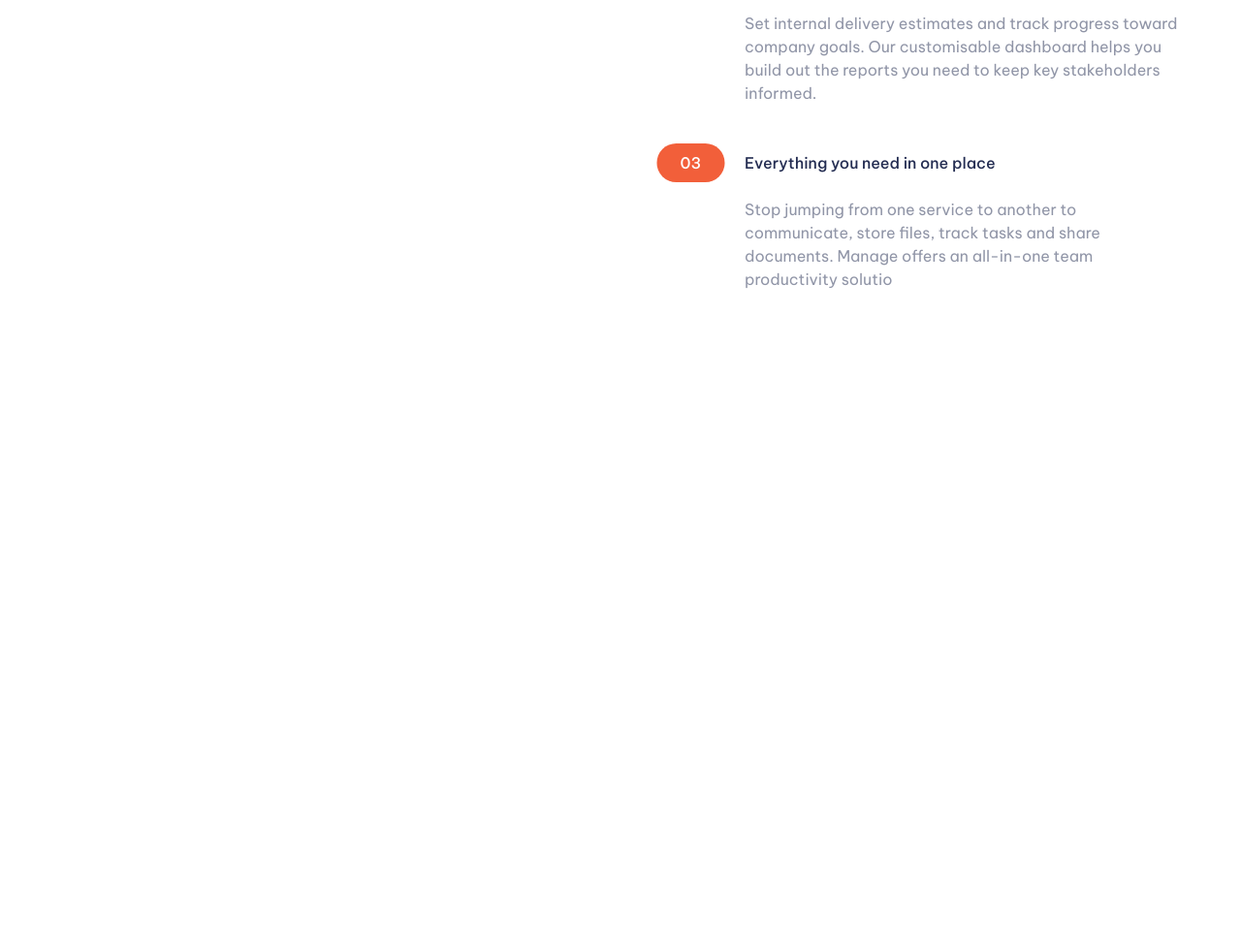
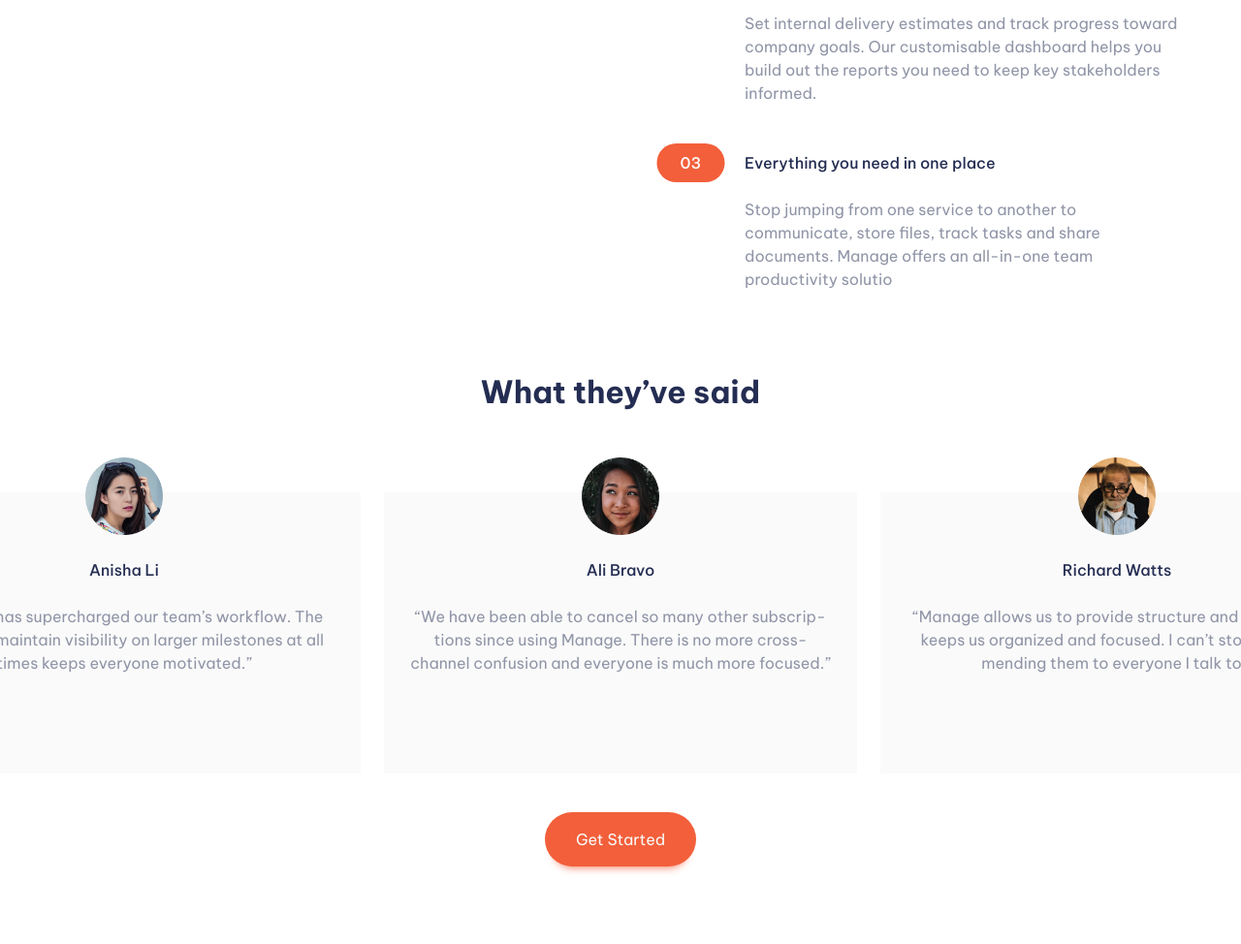
Before and after one commit to Divine-hash/manage-landing-page, a website built with webpack: page src/template.html in a window 1280 px wide. Shown: the part 1099-2073 px from the top of the page at 97% size. Before the commit the page ends 1399 px from the top, so only its background shows below. Built offline with nearby package versions, Linux system fonts and the light colour scheme.

Commit message:
implement testimonial section swiper

```diff
--- a/package.json
+++ b/package.json
@@ -20,5 +20,8 @@
     "webpack-cli": "^6.0.1",
     "webpack-dev-server": "^5.2.0",
     "webpack-merge": "^6.0.1"
+  },
+  "dependencies": {
+    "swiper": "^11.2.6"
   }
 }
--- a/src/css/styles.css
+++ b/src/css/styles.css
@@ -52,6 +52,7 @@
 
   /* font-size */
   --fs-300: calc(40rem / 16);
+  --fs-200: calc(32rem / 16);
 }
 
 @media screen and (min-width: 70em) {
@@ -437,7 +438,7 @@ h1 {
 }
 
 .about h2 {
-  font-size: calc(32rem / 16);
+  font-size: var(--fs-200);
   margin-bottom: 1rem;
 }
 
@@ -513,3 +514,80 @@ h1 {
     gap: calc(256rem / 16);
   }
 }
+
+
+
+
+
+/*
+=============================================
+  TESTIMONIALS
+=============================================
+*/
+
+.testimonial {
+  padding: calc(80rem / 16) 0;
+}
+
+.testimonial h2 {
+  color: var(--clr-blue-200);
+  font-size: var(--fs-200);
+  text-align: center;
+}
+
+.testimonial__cta {
+  width: 100%;
+  display: flex;
+  justify-content: center;
+  padding-top: calc(40rem / 16);
+}
+
+.swiper-slide {
+  padding: 80px 24px 50px;
+}
+
+.swiper .swiper-pagination-bullet {
+  background-color: transparent;
+  border: 1px solid var(--clr-red-300);
+  opacity: 1;
+}
+
+.swiper .swiper-pagination-bullet-active {
+  background-color: var(--clr-red-300);
+}
+
+.card {
+  background-color: var(--clr-red-100);
+  display: flex;
+  flex-direction: column;
+  align-items: center;
+  gap: calc(24rem / 16);
+  padding: calc(24rem / 16);
+  height: 290px;
+}
+
+.card__avatar {
+  width: 80px;
+  height: 80px;
+  margin-top: -60px;
+}
+
+.card__name {
+  font-weight: 500;
+  color: var(--clr-blue-200);
+  font-size: 1rem;
+}
+
+.card__testimony {
+  text-align: center;
+}
+
+@media screen and (min-width: 50em) {
+  .swiper-slide {
+    padding: 80px 12px 0;
+  }
+
+  .swiper-pagination {
+    display: none;
+  }
+}
--- a/src/js/app.js
+++ b/src/js/app.js
@@ -1,6 +1,26 @@
 import '../css/styles.css';
+import {initializeMenu} from './modules/menu';
 
-import {initializeMenu} from './modules/menu';
+// import Swiper bundle with all modules installed
+import Swiper from 'swiper/bundle';
+
+// import styles bundle
+import 'swiper/css/bundle';
 
 const menuBtn = document.querySelector('[data-id="menu-btn"]');
 initializeMenu(menuBtn);
+
+new Swiper('.swiper', {
+  pagination: {
+    el: '.swiper-pagination',
+    clickable: true,
+  },
+  loop: true,
+  slidesPerView: 1,
+  centeredSlides: true,
+  breakpoints: {
+    800: {
+      slidesPerView: 2.5,
+    }
+  }
+});
--- a/src/template.html
+++ b/src/template.html
@@ -67,6 +67,7 @@
       </div>
     </section>
  </div>
+
  <section class="about">
   <div class="about__container container">
     <div class="about__intro">
@@ -102,42 +103,70 @@
   </div>
  </section>
 
+ <section class="testimonial">
+    <h2>What they’ve said</h2>
+
+    <div class="swiper">
+      <div class="swiper-wrapper">
+        <div class="swiper-slide">
+          <div class="card">
+            <div class="card__avatar">
+              <img src="./assets/images/avatar-ali.png" alt="">
+            </div>
+            <h3 class="card__name">Ali Bravo</h3>
+            <p class="card__testimony">
+              “We have been able to cancel so many other subscriptions since using Manage. There is no more cross-channel confusion and everyone is much
+              more focused.”
+            </p>
+          </div>
+        </div>
+        <div class="swiper-slide">
+          <div class="card">
+            <div class="card__avatar">
+              <img src="./assets/images/avatar-richard.png" alt="">
+            </div>
+            <h3 class="card__name">Richard Watts</h3>
+            <p class="card__testimony">
+              “Manage allows us to provide structure and process. It keeps us organized
+              and focused. I can’t stop recommending them to everyone I talk to!”
+            </p>
+          </div>
+        </div>
+        <div class="swiper-slide">
+          <div class="card">
+            <div class="card__avatar">
+              <img src="./assets/images/avatar-shanai.png" alt="">
+            </div>
+            <h3 class="card__name">Shanai Gough</h3>
+            <p class="card__testimony">
+              “Their software allows us to track, manage and collaborate on our projects
+              from anywhere. It keeps the whole team in-sync without being intrusive.”
+            </p>
+          </div>
+        </div>
+        <div class="swiper-slide">
+          <div class="card">
+            <div class="card__avatar">
+              <img src="./assets/images/avatar-anisha.png" alt="">
+            </div>
+            <h3 class="card__name">Anisha Li</h3>
+            <p class="card__testimony">
+              “Manage has supercharged our team’s workflow. The ability to maintain
+              visibility on larger milestones at all times keeps everyone motivated.”
+            </p>
+          </div>
+        </div>
+      </div>
+
+      <div class="swiper-pagination"></div>
+    </div>
+
+    <div class="testimonial__cta">
+      <a href="#" class="cta-btn d-block">Get Started</a>
+    </div>
+ </section>
+
   <!--
-
-
-
-
-
-  01
-
-
-
-  02
-
-
-
-  03
-  n.
-
-  What they’ve said
-
-  Anisha Li
-  “Manage has supercharged our team’s workflow. The ability to maintain
-  visibility on larger milestones at all times keeps everyone motivated.”
-
-  Ali Bravo
-  “We have been able to cancel so many other subscriptions since using
-  Manage. There is no more cross-channel confusion and everyone is much
-  more focused.”
-
-  Richard Watts
-  “Manage allows us to provide structure and process. It keeps us organized
-  and focused. I can’t stop recommending them to everyone I talk to!”
-
-  Shanai Gough
-  “Their software allows us to track, manage and collaborate on our projects
-  from anywhere. It keeps the whole team in-sync without being intrusive.”
-
   Get Started
 
   Simplify how your team works today.
```
Also changed, not shown: 1 other file.
